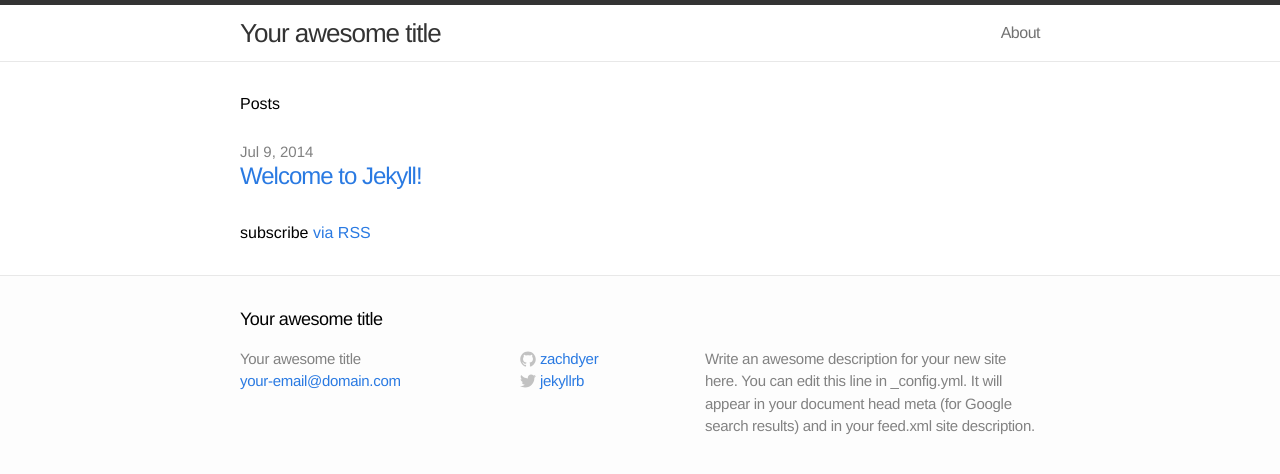
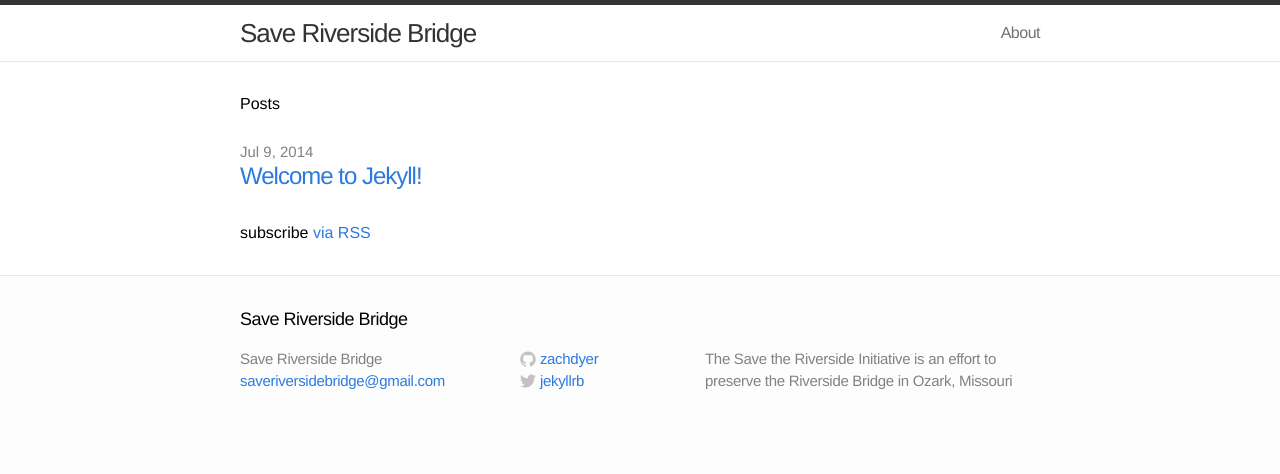
Before and after one commit to zachdyer/saveriversidebridge, a Jekyll site: the page built from index.html, in a window 1280 px wide. Shown: the top 474 px of the page. Built offline with Jekyll 4.4.1, drawn with Linux system fonts in a browser that asks for light colours.

Commit message:
Adding the settings

```diff
--- a/_config.yml
+++ b/_config.yml
@@ -1,9 +1,9 @@
 # Site settings
-title: Your awesome title
-email: your-email@domain.com
-description: "Write an awesome description for your new site here. You can edit this line in _config.yml. It will appear in your document head meta (for Google search results) and in your feed.xml site description."
+title: Save Riverside Bridge
+email: saveriversidebridge@gmail.com
+description: "The Save the Riverside Initiative is an effort to preserve the Riverside Bridge in Ozark, Missouri"
 baseurl: ""
-url: "http://yourdomain.com"
+url: "http://saveriversidebridge.com"
 twitter_username: jekyllrb
 github_username:  zachdyer
 
```
